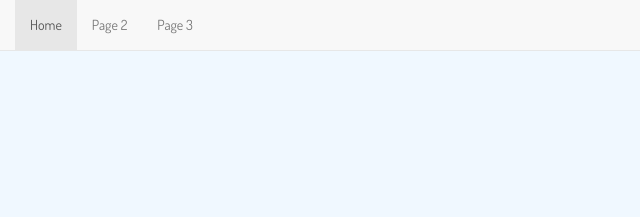
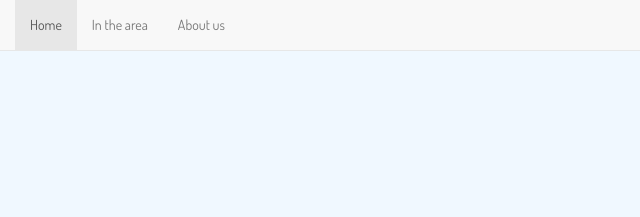
Before and after one commit to ds137/Website, a plain HTML site: page index.html in a window 1280 px wide. Shown: the top 217 px of the page, 0-640 px from the left. Drawn offline with Linux system fonts and the light colour scheme.

Commit message:
Update index.html
rename buttons

```diff
--- a/index.html
+++ b/index.html
@@ -33,8 +33,8 @@
                 <div class="collapse navbar-collapse" id="bs-example-navbar-collapse-1">
                     <ul class="nav navbar-nav">
                         <li class="active"><a href="#">Home</a></li>
-                        <li><a href="#">Page 2</a></li>
-                        <li><a href="#">Page 3</a></li>
+                        <li><a href="#">In the area</a></li>
+                        <li><a href="#">About us</a></li>
                     </ul>
                 </div><!-- /.navbar-collapse -->
             </div><!-- /.container-fluid -->
```
